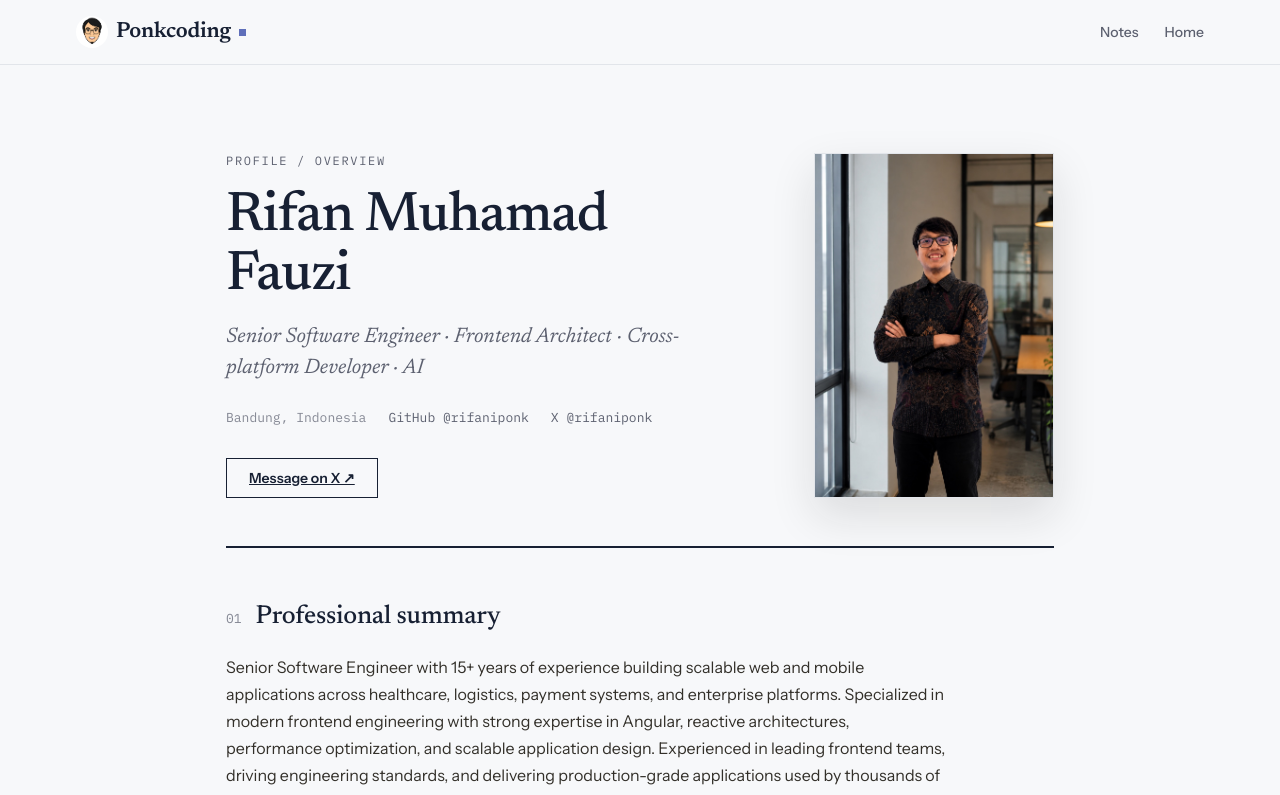
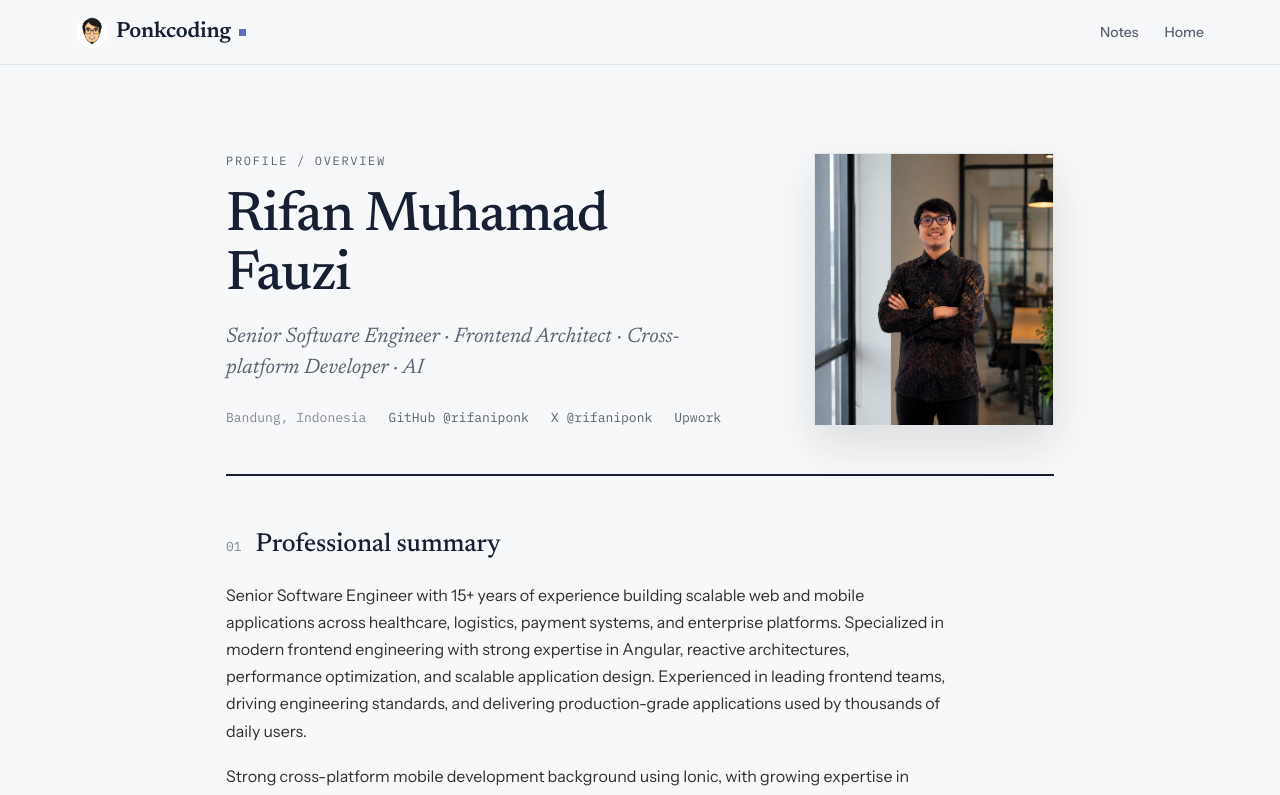
Before and after one commit to rifaniponk/ponkcoding, a React (Vite) app: page /profile in a window 1280 px wide. Shown: the top 795 px of the page. Built offline with nearby package versions, Linux system fonts and the light colour scheme.

Commit message:
fix: move Upwork to top meta, drop building-in-public section and Message on X button

```diff
--- a/src/pages/Profile/Profile.tsx
+++ b/src/pages/Profile/Profile.tsx
@@ -1,6 +1,6 @@
 import { Link } from 'react-router-dom'
 import './Profile.scss'
-import { Button, Tag } from '../../components'
+import { Tag } from '../../components'
 import { PROFILE, SUMMARY, EXPERTISE, EXPERIENCE, EDUCATION, INTERESTS } from './Profile.data.ts'
 
 const HOME = '/'
@@ -55,12 +55,12 @@ export function Profile() {
                     X @{PROFILE.x}
                   </a>
                 </li>
+                <li>
+                  <a href={PROFILE.upworkUrl} target="_blank" rel="noreferrer">
+                    Upwork
+                  </a>
+                </li>
               </ul>
-              <div className="profile-hero__actions">
-                <Button variant="secondary" href={PROFILE.xUrl} target="_blank" rel="noreferrer">
-                  Message on X ↗
-                </Button>
-              </div>
             </div>
             <div className="profile-hero__portrait-frame">
               <img
@@ -155,18 +155,6 @@ export function Profile() {
             </div>
           </div>
         </section>
-
-        {/* ---------- Freelance ---------- */}
-        <section className="profile-cta">
-          <h2>Building in public</h2>
-          <p>
-            Full-time software engineer. Side projects, experiments, and AI workflows — documented
-            on Ponkcoding.
-          </p>
-          <Button href={PROFILE.upworkUrl} target="_blank" rel="noreferrer">
-            View Upwork profile ↗
-          </Button>
-        </section>
       </main>
 
       <footer className="footer--compact">
```
